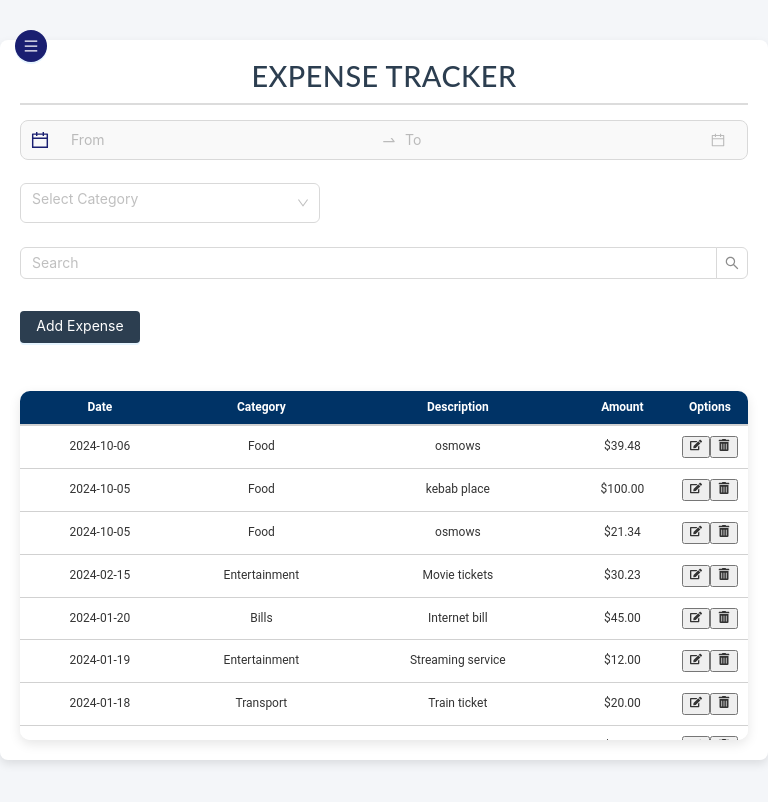
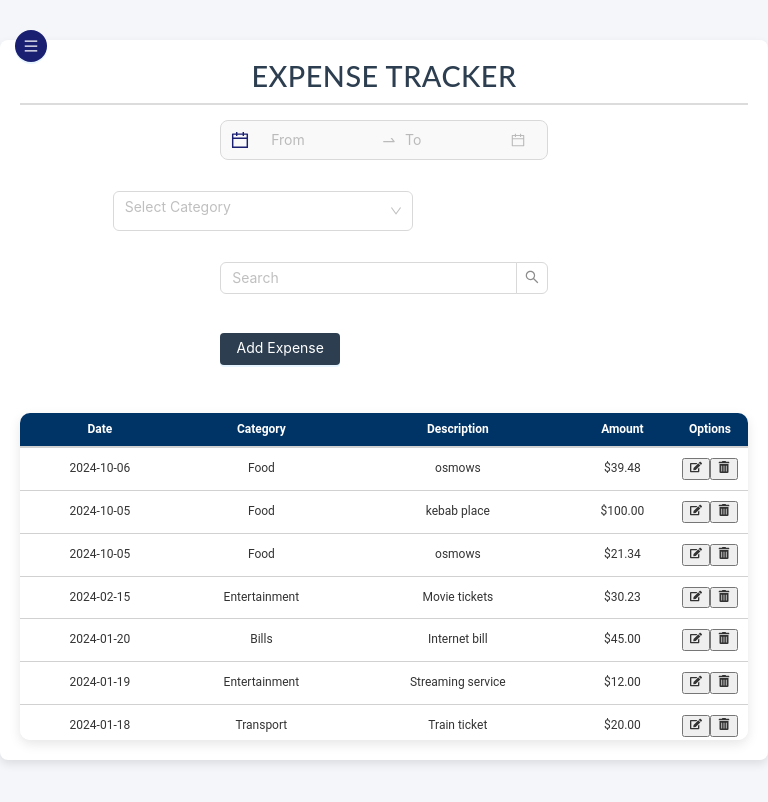
Before and after one commit to geggenpress4231/expensetracker, a React (Create React App) app: page /expense-tracker in a window 768 px wide. Shown: the top 802 px of the page. Built offline with nearby package versions, Linux system fonts and the light colour scheme; data requests are answered from the project's data file.

Commit message:
a11y features

```diff
--- a/src/pages/ExpensePage/ExpensePage.css
+++ b/src/pages/ExpensePage/ExpensePage.css
@@ -5,7 +5,7 @@ body {
     margin: 0;
     padding: 0;
     height: 100vh;
-    overflow: hidden;
+    overflow: auto;  /* Allow scrolling if necessary */
 }
 
 /* Main page layout */
@@ -19,10 +19,9 @@ body {
     height: 90vh;
     display: flex;
     flex-direction: column;
-    overflow: hidden;
+    overflow: auto;  /* Allow vertical scrolling */
 }
 
-/* Filters and Add Expense Button */
 /* Filters and Add Expense Button */
 .filters-container {
     display: flex;
@@ -30,7 +29,6 @@ body {
     align-items: center;
     gap: 1vw;
     margin-bottom: 2vh;
-
 }
 
 /* Ensure all filter items, including search, have consistent height */
@@ -45,14 +43,13 @@ body {
 .filters-container .filter-item:nth-child(3),
 .filters-container .filter-item:nth-child(4) {
     align-self: flex-end;
-    flex-grow:1; /* Align the search bar and button to the bottom */
+    flex-grow: 1; /* Align the search bar and button to the bottom */
 }
 
-/* Add specific margin adjustments for better spacing */
+/* Margin adjustment for better spacing */
 .filters-container .filter-item:nth-child(2) {
     margin-right: 28vw; /* Add margin between search and button */
 }
-
 
 /* Specific styles for search input to ensure it fills the height */
 .expense-search {
@@ -138,6 +135,7 @@ h1 {
     text-align: left;
     font-family: 'Lato', sans-serif;
 }
+
 @media (max-width: 768px) {
     .filters-container {
       flex-direction: column; /* Stack search and button vertically */
@@ -153,4 +151,41 @@ h1 {
     .filters-container .filter-item:nth-child(4) {
       margin-top: 1vh; /* Add a small gap between search and button */
     }
-  }
+}
+
+@media (max-width: 992px) and (min-width: 768px) {
+    /* Adjust padding for tablets */
+    .summary-page-container {
+      padding: 2vh 3vw;
+    }
+
+    /* Adjust filter container to show category and search side by side */
+    .filters-container {
+      display: flex;
+      flex-wrap: wrap;
+      justify-content: space-between;
+      align-items: center;
+      gap: 15px;
+    }
+
+    /* Ensure category and search inputs are side by side */
+    .filter-item {
+      flex: 1;
+      min-width: 200px;
+      max-width: 45%; /* Ensure they fit nicely on the same line */
+    }
+
+    /* Adjust category and search width for side-by-side layout */
+    .filter-item .ant-select,
+    .filter-item .ant-picker,
+    .filter-item .search-input {  /* Assuming you have a specific class for the search input */
+      width: 100%;
+    }
+
+    /* Place Add Expense button below */
+    .add-expense-btn-container {
+      width: 100%;
+      text-align: center;
+      margin-top: 10px;  /* Add some margin to create space between the filters and button */
+    }
+}
--- a/src/pages/SummaryPage/SummaryPage.css
+++ b/src/pages/SummaryPage/SummaryPage.css
@@ -6,9 +6,11 @@
   background-color: #fff;
   border-radius: 8px;
   box-shadow: 0px 4px 10px rgba(0, 0, 0, 0.1);
+  overflow-y: auto;  /* Ensure the content can scroll vertically */
+  max-height: 100vh;  /* Limit height to viewport */
 }
 
-
+/* Filters and Total Expenses Container */
 .filter-expense-container {
   display: flex;
   justify-content: space-between;
@@ -37,15 +39,11 @@
 .total-expenses {
   font-size: 1.2rem;
   font-weight: bold;
-    margin-left: auto;
-    color: #2C3E50; /* Professional dark tone */
+  color: #2C3E50;
   text-align: left;
-    white-space: nowrap; /* Keep text on a single line */
+  white-space: nowrap;
+  margin-left: 0;
 }
-
-
-
-
 
 /* Charts Container */
 .charts-container {
@@ -58,6 +56,8 @@
   background-color: #f9f9f9;
   border-radius: 8px;
   box-shadow: 0px 4px 10px rgba(0, 0, 0, 0.1);
+  flex-wrap: wrap; /* Allow charts to wrap on smaller screens */
+  overflow-y: auto;  /* Ensure charts container can scroll */
 }
 
 /* Bar and Pie Chart Containers */
@@ -67,13 +67,14 @@
   align-items: center;
   justify-content: center;
   height: 400px;
+  max-height: 100%;  /* Ensure charts don't overflow */
 }
 
-  /* Make Sure Pie and Bar Charts Have Equal Size */
 .pie-chart-container {
   height: 400px;
   margin-left: 4vw;
 }
+
 /* Styling for the Select Category */
 .filter-item .ant-select {
   width: 80%;  /* Reduce the width to 80% for a more compact look */
@@ -85,9 +86,6 @@
   font-size: 14px; /* Make the text size smaller */
 }
 
-
-
-  /* Styling for the h1 (Expense Summary title) */
 /* Styling for the h1 (Expense Summary title) */
 h1 {
   font-size: 2.5rem;
@@ -97,16 +95,6 @@ h1 {
   margin-bottom: 20px;
   font-family: 'Lato', sans-serif; /* Modern and professional font */
   letter-spacing: 0.5px;
-}
-
-
-.total-expenses {
-    font-size: 1.2rem;
-    font-weight: bold;
-    color: #2C3E50;
-    text-align: left;
-    white-space: nowrap;
-    margin-left: 0;
 }
 
 @media (max-width: 992px) {
@@ -133,13 +121,13 @@ h1 {
 }
 }
 
-/* Adjust container and remove any extra padding/margin */
 @media (max-width: 768px) {
 /* Ensure the container takes full width */
 .summary-page-container {
   width: 100vw;
   margin: 0 auto;  /* Center the container */
   padding: 2vh 2vw;
+  overflow-y: auto;  /* Enable vertical scrolling */
 }
 
 /* Ensure charts and filters fit nicely */
```
Lines whose indentation alone changed are shown as unchanged.
